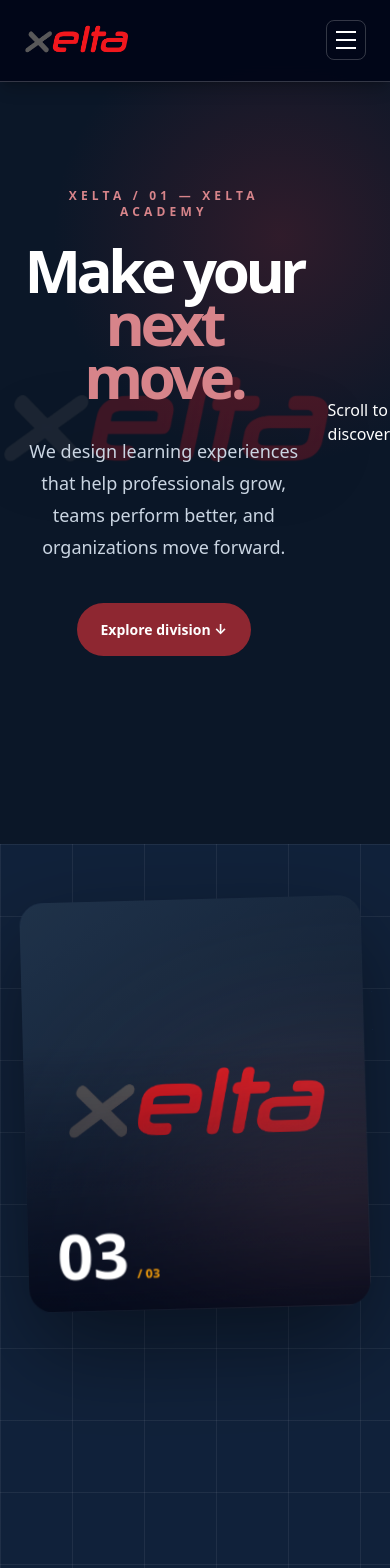
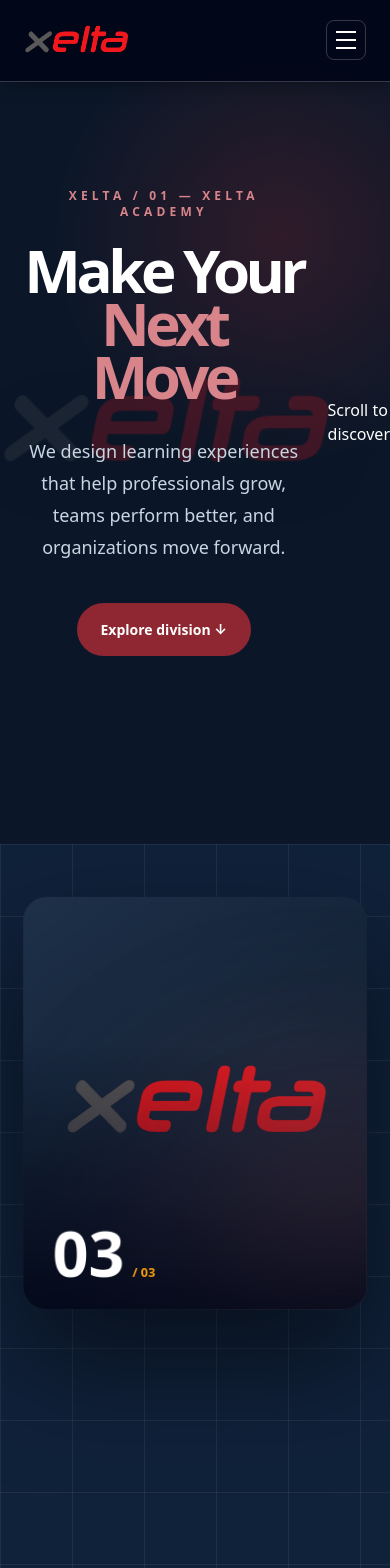
Before and after one commit to RayFabio/xelta-website, a Next.js app: page /akademi in a window 390 px wide. Shown: the top 1568 px of the page. Built offline with nearby package versions, Linux system fonts and the light colour scheme.

Commit message:
change idle animation on panel card

```diff
--- a/app/adikarya/page.tsx
+++ b/app/adikarya/page.tsx
@@ -9,8 +9,8 @@
 export default function Adikarya() {
   return <DivisionExperience division={{
     eyebrow: "XELTA / 02 — XELTA ADIKARYA",
-    title: "Build what",
-    accent: "matters.",
+    title: "Build What",
+    accent: "Matters",
     intro: "We combine engineering, precision, and delivery to create infrastructure that serves communities and businesses.",
     panels: [
       ["CIVIL CONSTRUCTION", "Foundations for the future", "From foundations to structures, every detail is designed to stand strong and endure."],
--- a/app/akademi/page.tsx
+++ b/app/akademi/page.tsx
@@ -9,8 +9,8 @@
 export default function Akademi() {
   return <DivisionExperience division={{
     eyebrow: "XELTA / 01 — XELTA ACADEMY",
-    title: "Make your",
-    accent: "next move.",
+    title: "Make Your",
+    accent: "Next Move",
     intro: "We design learning experiences that help professionals grow, teams perform better, and organizations move forward.",
     panels: [
       ["OUR APPROACH", "Learn from the real world", "Practical programs designed around industry challenges and measurable outcomes."],
--- a/app/globals.css
+++ b/app/globals.css
@@ -301,13 +301,10 @@
 .home-visual-card::after { content:""; position:absolute; inset:0; z-index:3; background:linear-gradient(to top,rgba(2,6,23,.85),rgba(2,6,23,.05) 65%); pointer-events:none; }
 .home-visual-card[data-panel="1"] { transform: scale(1.025) rotate(1.5deg); }
 .home-visual-card[data-panel="2"] { transform: scale(.975) rotate(-1.5deg); }
-.home-visual-card img { position: relative; z-index: 4; width: 100%; height: 100%; opacity: .9; content: url('/Logo-Xelta-no-bg.png'); object-fit:contain; padding:12%; filter:none; animation: xeltaFloat 6s ease-in-out infinite; }
-.home-visual-card img { filter: none; transition: transform .7s cubic-bezier(.22,1,.36,1), filter .7s, opacity .7s; }
+.home-visual-card img { position: relative; z-index: 4; width: 100%; height: 100%; opacity: .9; content: url('/Logo-Xelta-no-bg.png'); object-fit:contain; padding:12%; filter:none; animation: xeltaFloat 6s ease-in-out infinite; transition: filter .7s ease, opacity .7s ease; }
 .home-visual-card[data-panel="0"] img { filter: saturate(1.2) hue-rotate(0deg); }
-.home-visual-card[data-panel="1"] img { filter: saturate(1.5) hue-rotate(35deg); transform: scale(1.08) rotate(-5deg); }
-.home-visual-card[data-panel="2"] img { filter: saturate(1.35) hue-rotate(125deg); transform: scale(.94) rotate(5deg); }
-.home-visual-card[data-panel] img { animation: panelLogoIn .75s cubic-bezier(.22,1,.36,1); }
-@keyframes panelLogoIn { from { opacity: .35; transform: scale(.78) rotate(-12deg); } to { opacity: .9; } }
+.home-visual-card[data-panel="1"] img { filter: saturate(1.5) hue-rotate(35deg); }
+.home-visual-card[data-panel="2"] img { filter: saturate(1.35) hue-rotate(125deg); }
 .home-visual-glow { position: absolute; width: 60%; aspect-ratio: 1; border-radius: 50%; background: #f59e0b; filter: blur(100px); opacity: .22; animation: xeltaPulse 4s ease-in-out infinite; }
 .home-panel { min-height: 100vh; display: flex; flex-direction: column; justify-content: center; border-bottom: 1px solid #1e293b; }
 .home-panel.reveal-card { opacity: .25; transform: translateX(72px); }
@@ -349,9 +346,8 @@
 .division-visual::after { content:""; position:absolute; inset:0; z-index:3; background:linear-gradient(to top,rgba(2,6,23,.85),rgba(2,6,23,.05) 65%); pointer-events:none; }
 .division-visual[data-panel="1"] { transform: scale(1.025) rotate(1.5deg); }
 .division-visual[data-panel="2"] { transform: scale(.975) rotate(-1.5deg); }
-.division-visual img { position:relative; z-index:1; width:60%; opacity:.9; filter:none; animation:xeltaFloat 6s ease-in-out infinite; transition:transform .7s,filter .7s; }
-.division-visual[data-panel="1"] img { filter:saturate(1.5) hue-rotate(35deg); transform:scale(1.08) rotate(-5deg); } .division-visual[data-panel="2"] img { filter:saturate(1.35) hue-rotate(125deg); transform:scale(.94) rotate(5deg); }
-.division-visual[data-panel] img { animation: panelLogoIn .75s cubic-bezier(.22,1,.36,1); }
+.division-visual img { position:relative; z-index:1; width:60%; opacity:.9; filter:none; animation:xeltaFloat 6s ease-in-out infinite; transition:filter .7s ease,opacity .7s ease; }
+.division-visual[data-panel="1"] img { filter:saturate(1.5) hue-rotate(35deg); } .division-visual[data-panel="2"] img { filter:saturate(1.35) hue-rotate(125deg); }
 .division-visual .division-image { position:absolute; inset:0; z-index:1; width:100%; height:100%; object-fit:contain; padding:12%; opacity:0; transform:scale(1.08); animation:none; }
 .division-visual .division-image { content:url('/Logo-Xelta-no-bg.png'); }
 .division-visual .division-image.active { opacity:1; transform:scale(1); }
@@ -590,3 +586,77 @@
 }
 .division-academy .division-card:hover h3 { color: var(--division-accent-strong); }
 .division-academy .division-visual { background: linear-gradient(145deg, #20344c, #0b1728); }
+
+/* Brief CTA feedback before scrolling into the division story. */
+.division-button.is-navigating {
+  animation: divisionCtaLaunch .42s cubic-bezier(.22, 1, .36, 1) both;
+}
+@keyframes divisionCtaLaunch {
+  0% { transform: translateY(0) scale(1); }
+  45% { transform: translateY(2px) scale(.94); }
+  100% { transform: translateY(-5px) scale(1.04); }
+}
+@media (prefers-reduced-motion: reduce) { .division-button.is-navigating { animation: none; } }
+
+/* One calm motion system for every scrollytelling visual. */
+.home-visual-card,
+.division-visual {
+  transition: transform 1.15s cubic-bezier(.16, 1, .3, 1), box-shadow 1.15s cubic-bezier(.16, 1, .3, 1), background 1.15s ease;
+}
+.home-visual-card[data-panel="1"],
+.division-visual[data-panel="1"] { transform: scale(1.016) rotate(.7deg); }
+.home-visual-card[data-panel="2"],
+.division-visual[data-panel="2"] { transform: scale(.992) rotate(-.7deg); }
+.home-visual-card img {
+  transition: transform 1.15s cubic-bezier(.16, 1, .3, 1), filter 1.15s ease, opacity .8s ease;
+  animation: xeltaFloat 6s ease-in-out infinite;
+}
+.home-visual-card[data-panel] img,
+.division-visual[data-panel] img { animation: xeltaFloat 6s ease-in-out infinite; }
+.division-visual .division-image {
+  transform: scale(1.025);
+  transition: opacity .85s ease-in-out, transform 1.15s cubic-bezier(.16, 1, .3, 1);
+}
+.division-visual .division-image.active { transform: scale(1); }
+.home-panel.reveal-card,
+.division-panel.division-reveal {
+  transition: opacity .8s cubic-bezier(.16, 1, .3, 1), transform .95s cubic-bezier(.16, 1, .3, 1), border-color .5s ease;
+}
+.home-visual-glow,
+.division-glow { transition: opacity .8s ease, transform 1.15s cubic-bezier(.16, 1, .3, 1); }
+
+@media (prefers-reduced-motion: reduce) {
+  .home-visual-card, .division-visual, .home-visual-card img, .division-visual .division-image, .home-panel.reveal-card, .division-panel.division-reveal { transition: none; }
+}
+
+/* Keep scroll motion on compositor-friendly properties for steadier frames. */
+.home-visual-card,
+.division-visual,
+.home-visual-card img,
+.division-visual .division-image,
+.home-panel,
+.division-panel,
+.home-visual-glow,
+.division-glow {
+  backface-visibility: hidden;
+  will-change: transform, opacity;
+}
+
+/* Refined scrollytelling: quiet vertical travel instead of rotational motion. */
+.home-visual-card[data-panel="1"],
+.division-visual[data-panel="1"] { transform: translateY(-12px) scale(1.022); }
+.home-visual-card[data-panel="2"],
+.division-visual[data-panel="2"] { transform: translateY(10px) scale(.982); }
+.division-visual .division-image { transform: translateY(18px) scale(.975); }
+.division-visual .division-image.active { transform: translateY(0) scale(1); }
+
+/* A subtle resting movement keeps the Home visual alive before the story begins. */
+.home-visual-card,
+.division-visual { animation: visualCardIdle 4.8s cubic-bezier(.45, 0, .55, 1) infinite; }
+@keyframes visualCardIdle {
+  0%, 100% { translate: 0 0; box-shadow: 0 40px 100px rgba(0, 0, 0, .45); }
+  50% { translate: 0 -12px; box-shadow: 0 54px 118px rgba(0, 0, 0, .52); }
+}
+@media (prefers-reduced-motion: reduce) {
+  .home-visual-card, .division-visual { animation: none; }
+}
--- a/app/page.tsx
+++ b/app/page.tsx
@@ -16,10 +16,11 @@
     const hero = document.querySelector<HTMLElement>(".home-hero");
     const cards = document.querySelectorAll<HTMLElement>(".reveal-card");
     const items = document.querySelectorAll<HTMLElement>(".home-panel");
-    const observer = new IntersectionObserver((entries) => entries.forEach((entry) => entry.isIntersecting && entry.target.classList.add("is-visible")), { root, threshold: 0.15 });
+    const observer = new IntersectionObserver((entries) => entries.forEach((entry) => entry.target.classList.toggle("is-visible", entry.isIntersecting)), { root, threshold: 0.15 });
     cards.forEach((card, index) => { card.style.setProperty("--reveal-delay", `${index * 120}ms`); observer.observe(card); });
     let frame = 0;
-    const onScroll = () => { if (frame) return; frame = requestAnimationFrame(() => { frame = 0; if (!root) return; const progress = Math.min(1, (root.scrollTop || window.scrollY) / Math.max(1, innerHeight)); hero?.style.setProperty("--hero-progress", progress.toFixed(3)); items.forEach((item, index) => { const rect = item.getBoundingClientRect(); if (rect.top < innerHeight * 0.58 && rect.bottom > innerHeight * 0.35) { items.forEach((candidate, candidateIndex) => candidate.classList.toggle("panel-active", index === candidateIndex)); document.querySelector<HTMLElement>(".home-visual-card")?.setAttribute("data-panel", String(index)); } }); }); };
+    let activePanel = -1;
+    const onScroll = () => { if (frame) return; frame = requestAnimationFrame(() => { frame = 0; if (!root) return; const progress = Math.min(1, (root.scrollTop || window.scrollY) / Math.max(1, innerHeight)); hero?.style.setProperty("--hero-progress", progress.toFixed(3)); items.forEach((item, index) => { const rect = item.getBoundingClientRect(); if (rect.top < innerHeight * 0.58 && rect.bottom > innerHeight * 0.35 && activePanel !== index) { activePanel = index; items.forEach((candidate, candidateIndex) => candidate.classList.toggle("panel-active", index === candidateIndex)); document.querySelector<HTMLElement>(".home-visual-card")?.setAttribute("data-panel", String(index)); } }); }); };
     root?.addEventListener("scroll", onScroll, { passive: true }); window.addEventListener("scroll", onScroll, { passive: true }); onScroll();
     return () => { observer.disconnect(); root?.removeEventListener("scroll", onScroll); window.removeEventListener("scroll", onScroll); if (frame) cancelAnimationFrame(frame); };
   }, []);
--- a/components/DivisionExperience.tsx
+++ b/components/DivisionExperience.tsx
@@ -1,21 +1,25 @@
 "use client";
 
 import Link from "next/link";
-import { useEffect } from "react";
+import { useEffect, type MouseEvent } from "react";
 
-type Division = {
-  eyebrow: string;
-  title: string;
-  accent: string;
-  intro: string;
-  panels: [string, string, string][];
-  cards: [string, string][];
-  lightTitle: string;
-  lightCopy: string;
-};
+type Division = { eyebrow: string; title: string; accent: string; intro: string; panels: [string, string, string][]; cards: [string, string][]; lightTitle: string; lightCopy: string; };
 
 export default function DivisionExperience({ division }: { division: Division }) {
   const isAcademy = division.eyebrow.includes("ACADEMY");
+  const handleExplore = (event: MouseEvent<HTMLAnchorElement>) => {
+    event.preventDefault();
+    const button = event.currentTarget;
+    const root = document.querySelector<HTMLElement>(".division-scroll");
+    const target = document.getElementById("division-showcase");
+    if (!root || !target) return;
+    button.classList.add("is-navigating");
+    window.setTimeout(() => {
+      target.scrollIntoView({ behavior: "smooth", block: "start" });
+      button.classList.remove("is-navigating");
+    }, 420);
+  };
+
   useEffect(() => {
     const root = document.querySelector<HTMLElement>(".division-scroll");
     const hero = document.querySelector<HTMLElement>(".division-hero");
@@ -23,19 +27,55 @@
     const panels = document.querySelectorAll<HTMLElement>(".division-panel");
     const visual = document.querySelector<HTMLElement>(".division-visual");
     const images = document.querySelectorAll<HTMLElement>(".division-image");
-    const observer = new IntersectionObserver((entries) => entries.forEach((entry) => entry.isIntersecting && entry.target.classList.add("is-visible")), { root, threshold: .15 });
-    reveals.forEach((el, i) => { el.style.setProperty("--reveal-delay", `${Math.min(i * 100, 360)}ms`); observer.observe(el); });
+    const observer = new IntersectionObserver((entries) => entries.forEach((entry) => entry.target.classList.toggle("is-visible", entry.isIntersecting)), { root, threshold: .15 });
+    reveals.forEach((element, index) => { element.style.setProperty("--reveal-delay", `${Math.min(index * 100, 360)}ms`); observer.observe(element); });
     let frame = 0;
-    const changeVisual = (index: number) => { images.forEach((image, i) => image.classList.toggle("active", i === index)); const number = visual?.querySelector<HTMLElement>(".division-image-number span"); if (number) number.textContent = String(index + 1).padStart(2, "0"); };
-    const onScroll = () => { if (frame) return; frame = requestAnimationFrame(() => { frame = 0; if (!root) return; const scrollTop = root.scrollTop || window.scrollY; const progress = Math.min(1, scrollTop / Math.max(1, innerHeight)); hero?.style.setProperty("--hero-progress", progress.toFixed(3)); root.style.setProperty("--academy-logo-progress", progress.toFixed(3)); panels.forEach((panel, i) => { const rect = panel.getBoundingClientRect(); if (rect.top < innerHeight * .58 && rect.bottom > innerHeight * .35) { panels.forEach((el, j) => el.classList.toggle("panel-active", i === j)); visual?.setAttribute("data-panel", String(i)); changeVisual(i); } }); }); };
-    root?.addEventListener("scroll", onScroll, { passive: true }); window.addEventListener("scroll", onScroll, { passive: true }); onScroll();
+    let activePanel = -1;
+    const changeVisual = (index: number) => {
+      images.forEach((image, imageIndex) => image.classList.toggle("active", imageIndex === index));
+      const number = visual?.querySelector<HTMLElement>(".division-image-number span");
+      if (number) number.textContent = String(index + 1).padStart(2, "0");
+    };
+    const onScroll = () => {
+      if (frame) return;
+      frame = requestAnimationFrame(() => {
+        frame = 0;
+        if (!root) return;
+        const scrollTop = root.scrollTop || window.scrollY;
+        const progress = Math.min(1, scrollTop / Math.max(1, innerHeight));
+        hero?.style.setProperty("--hero-progress", progress.toFixed(3));
+        root.style.setProperty("--academy-logo-progress", progress.toFixed(3));
+        panels.forEach((panel, index) => {
+          const rect = panel.getBoundingClientRect();
+          if (rect.top < innerHeight * .58 && rect.bottom > innerHeight * .35 && activePanel !== index) {
+            activePanel = index;
+            panels.forEach((item, itemIndex) => item.classList.toggle("panel-active", index === itemIndex));
+            visual?.setAttribute("data-panel", String(index));
+            changeVisual(index);
+          }
+        });
+      });
+    };
+    root?.addEventListener("scroll", onScroll, { passive: true });
+    window.addEventListener("scroll", onScroll, { passive: true });
+    onScroll();
     return () => { observer.disconnect(); root?.removeEventListener("scroll", onScroll); window.removeEventListener("scroll", onScroll); if (frame) cancelAnimationFrame(frame); };
   }, []);
 
   return <main className={`division-scroll division-page bg-slate-950 text-white ${isAcademy ? "division-academy" : "division-adikarya"}`}>
-    <section className={`division-hero relative flex min-h-screen items-center justify-center overflow-hidden ${isAcademy ? "division-hero--academy" : ""}`}>{!isAcademy && <><div className="division-hero-bg" /><div className="division-grid" /></>}<div className="division-hero-content relative z-10 max-w-5xl px-6 text-center division-reveal">{isAcademy && <img className="division-hero-logo" src="/XELTA%20Logo.jpg.jpeg" alt="XELTA" />}<p className="mb-6 text-xs font-bold uppercase tracking-[.35em] text-amber-400">{division.eyebrow}</p><h1 className="text-6xl font-black leading-[.88] tracking-[-.075em] sm:text-8xl lg:text-[9rem]">{division.title}<br /><span className="text-amber-400">{division.accent}</span></h1><p className="mx-auto mt-8 max-w-2xl text-lg leading-8 text-slate-300">{division.intro}</p><Link href="#division-showcase" className="division-button mt-10 inline-flex">Explore division ↓</Link></div><div className="division-scroll-hint">Scroll to discover <span /></div></section>
-    <section id="division-showcase" className="division-showcase bg-slate-900"><div className="mx-auto flex max-w-7xl flex-col md:flex-row"><div className="division-sticky w-full md:w-1/2"><div className="division-visual" data-panel="0"><div className="division-image-stack"><img className="division-image active" src="/xelta-logo.svg" alt="XELTA project visual 1" /><img className="division-image" src="/xelta-logo.svg" alt="XELTA project visual 2" /><img className="division-image" src="/xelta-logo.svg" alt="XELTA project visual 3" /></div><div className="division-glow" /><div className="division-image-number"><span>01</span><small>/ 03</small></div></div></div><div className="w-full px-6 sm:w-1/2 sm:px-16">{division.panels.map(([label, heading, copy], i) => <article className="division-panel division-reveal" key={heading}><span className="text-sm font-bold text-amber-400">0{i + 1} / {label}</span><h2 className="mt-4 text-3xl font-bold sm:text-5xl">{heading}</h2><p className="mt-6 max-w-lg leading-8 text-slate-400">{copy}</p></article>)}</div></div></section>
-    <section className="bg-slate-950 py-28"><div className="mx-auto max-w-6xl px-6"><div className="division-reveal mb-16"><p className="text-sm font-bold uppercase tracking-wider text-amber-400">Core capabilities</p><h2 className="mt-3 max-w-3xl text-4xl font-bold sm:text-6xl">Expertise that creates impact.</h2></div><div className="grid gap-6 md:grid-cols-3">{division.cards.map(([title, copy], i) => <article className="division-card division-reveal" key={title}><div className="mb-8 flex h-12 w-12 items-center justify-center rounded-xl bg-amber-400/10 text-xl font-bold text-amber-400">0{i + 1}</div><h3 className="text-xl font-bold">{title}</h3><p className="mt-4 text-sm leading-7 text-slate-400">{copy}</p></article>)}</div></div></section>
+    <section className={`division-hero relative flex min-h-screen items-center justify-center overflow-hidden ${isAcademy ? "division-hero--academy" : ""}`}>
+      {!isAcademy && <><div className="division-hero-bg" /><div className="division-grid" /></>}
+      <div className="division-hero-content relative z-10 max-w-5xl px-6 text-center division-reveal">
+        {isAcademy && <img className="division-hero-logo" src="/XELTA%20Logo.jpg.jpeg" alt="XELTA" />}
+        <p className="mb-6 text-xs font-bold uppercase tracking-[.35em] text-amber-400">{division.eyebrow}</p>
+        <h1 className="text-6xl font-black leading-[.88] tracking-[-.075em] sm:text-8xl lg:text-[9rem]">{division.title}<br /><span className="text-amber-400">{division.accent}</span></h1>
+        <p className="mx-auto mt-8 max-w-2xl text-lg leading-8 text-slate-300">{division.intro}</p>
+        <Link href="#division-showcase" onClick={handleExplore} className="division-button mt-10 inline-flex">Explore division ↓</Link>
+      </div>
+      <div className="division-scroll-hint">Scroll to discover <span /></div>
+    </section>
+    <section id="division-showcase" className="division-showcase bg-slate-900"><div className="mx-auto flex max-w-7xl flex-col md:flex-row"><div className="division-sticky w-full md:w-1/2"><div className="division-visual" data-panel="0"><div className="division-image-stack"><img className="division-image active" src="/xelta-logo.svg" alt="XELTA project visual 1" /><img className="division-image" src="/xelta-logo.svg" alt="XELTA project visual 2" /><img className="division-image" src="/xelta-logo.svg" alt="XELTA project visual 3" /></div><div className="division-glow" /><div className="division-image-number"><span>01</span><small>/ 03</small></div></div></div><div className="w-full px-6 sm:w-1/2 sm:px-16">{division.panels.map(([label, heading, copy], index) => <article className="division-panel division-reveal" key={heading}><span className="text-sm font-bold text-amber-400">0{index + 1} / {label}</span><h2 className="mt-4 text-3xl font-bold sm:text-5xl">{heading}</h2><p className="mt-6 max-w-lg leading-8 text-slate-400">{copy}</p></article>)}</div></div></section>
+    <section className="bg-slate-950 py-28"><div className="mx-auto max-w-6xl px-6"><div className="division-reveal mb-16"><p className="text-sm font-bold uppercase tracking-wider text-amber-400">Core capabilities</p><h2 className="mt-3 max-w-3xl text-4xl font-bold sm:text-6xl">Expertise that creates impact.</h2></div><div className="grid gap-6 md:grid-cols-3">{division.cards.map(([title, copy], index) => <article className="division-card division-reveal" key={title}><div className="mb-8 flex h-12 w-12 items-center justify-center rounded-xl bg-amber-400/10 text-xl font-bold text-amber-400">0{index + 1}</div><h3 className="text-xl font-bold">{title}</h3><p className="mt-4 text-sm leading-7 text-slate-400">{copy}</p></article>)}</div></div></section>
     <section className="border-t border-slate-800 bg-amber-400 px-6 py-32 text-slate-950"><div className="mx-auto max-w-6xl division-reveal"><p className="text-xs font-bold uppercase tracking-[.3em] text-amber-950">Let&apos;s work together</p><h2 className="mt-6 max-w-4xl text-5xl font-black leading-[.9] tracking-[-.06em] sm:text-8xl">{division.lightTitle}</h2><p className="mt-8 max-w-xl text-lg text-amber-950/75">{division.lightCopy}</p><Link href="/contact" className="division-dark-button mt-10 inline-flex">Start a conversation ↗</Link></div></section>
   </main>;
 }
```
